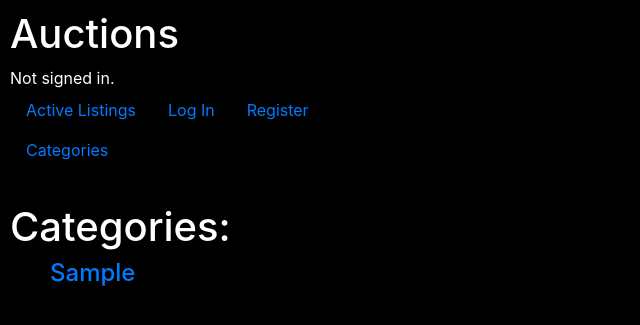
After one commit to Tarvalas/Project2, a Django app: page /categories in a window 1280 px wide. The commit adds this page. Shown: the top 325 px of the page, without its empty margins (0-640 px from the left). Run offline with Django 3.2, Linux system fonts and the light colour scheme; tables that the repository leaves empty hold one stand-in row (values such as "Sample post"); some libraries are stand-ins or nearby versions.

Commit message:
altered database, added functionality for categories (got rid of tags)

```diff
--- a/auctions/models.py
+++ b/auctions/models.py
@@ -1,7 +1,6 @@
 from django.contrib.auth.models import AbstractUser
 from django.db import models
 from django.core.validators import MinValueValidator
-from taggit.managers import TaggableManager
 
 
 class User(AbstractUser):
@@ -18,9 +17,10 @@ class Listing(models.Model):
     description = models.TextField(max_length=800)
     start_bid = models.DecimalField(max_digits=12, decimal_places=2, validators=[MinValueValidator(0.00)])
     image_url = models.URLField(blank=True, null=True)
-    tags = TaggableManager(blank=True)
+    category = models.CharField(max_length=30, null=True, blank=True)
     list_time = models.DateTimeField(auto_now_add=True)
     num_bids = models.IntegerField(default=0)
+    winner = models.CharField(max_length=50, blank=True, null=True)
 
     def __str__(self):
         return f"{self.title}"
--- a/auctions/static/auctions/styles.css
+++ b/auctions/static/auctions/styles.css
@@ -28,6 +28,10 @@ body {
     background-color: teal;
 }
 
+#category-list {
+    list-style-type: none;
+}
+
 .comment-text {
     background-color: pink;
     color: black;
@@ -55,18 +59,9 @@ body {
     background-color: pink;
 }
 
-#tags {
+#category {
     float: left;
-    text-align: center;
-    width: 100%;
-    list-style: none;
-    margin: 0px;
-    padding: 0px;
-}
-
-#tag {
-    float: left;
-    color: dodgerblue;
+    color: black;
     margin: 0px;
     padding: 2%;
     padding-top: 0%;
@@ -98,16 +93,6 @@ body {
     word-wrap: break-word;
 }
 
-#full_tags {
-    float: left;
-    text-align: center;
-    width: 100%;
-    position: absolute;
-    bottom: 5px;
-    list-style: none;
-    margin: 0px;
-    padding: 0px;
-}
 
 .edit_btn {
     float: right;
--- /dev/null
+++ b/auctions/templates/auctions/categories.html
@@ -0,0 +1,14 @@
+{% extends 'auctions/layout.html' %}
+
+{% block body %}
+    <h1>Categories:</h1>
+    {% if categories %}
+        <ul id="category-list">
+            {% for category in categories %}
+                <li><a href="{% url 'category_listing' category %}"><h4>{{ category }}</h4></a></li>
+            {% endfor %}
+        </ul>
+    {% else %}
+        <strong>There are currently no categories.</strong>
+    {% endif %}
+{% endblock %}
--- a/auctions/templates/auctions/layout.html
+++ b/auctions/templates/auctions/layout.html
@@ -19,6 +19,7 @@
         <ul class="nav">
             <li class="nav-item">
                 <a class="nav-link" href="{% url 'index' %}">Active Listings</a>
+                <a class="nav-link" href="{% url 'categories' %}">Categories</a>
             </li>
             {% if user.is_authenticated %}
                 <li class="nav-item">
--- a/auctions/urls.py
+++ b/auctions/urls.py
@@ -10,5 +10,7 @@ urlpatterns = [
     path("create_listing", views.create_listing_view, name="create_listing"),
     path("edit_listing/<int:item_id>", views.edit_listing_view, name="edit_listing"),
     path("see_listing/<int:item_id>", views.see_listing, name="see_listing"),
-    path("watchlist", views.watchlist_view, name="watchlist")
+    path("watchlist", views.watchlist_view, name="watchlist"),
+    path("categories", views.categories, name="categories"),
+    path("categories/<str:category>", views.category_listing, name="category_listing")
 ]
--- a/auctions/views.py
+++ b/auctions/views.py
@@ -80,7 +80,7 @@ def register(request):
             "form": RegisterForm()
         })
 
-
+@login_required(login_url= 'login')
 def create_listing_view(request):
     form = ListingForm()
 
@@ -89,6 +89,9 @@ def create_listing_view(request):
         if form.is_valid():
             try:
                 form.instance.user = request.user
+                form.instance.category = form.instance.category.lower()
+                if not form.instance.image_url:
+                    form.instance.image_url = 'https://www.publicdomainpictures.net/pictures/470000/nahled/image-not-found.png'
                 form.save()
             except IntegrityError:
                 return render(request, "auctions/listing_create.html", {
@@ -166,6 +169,9 @@ def see_listing(request, item_id):
             bid_form = BiddingForm(request.POST)
             if bid_form.is_valid():
                 if bid_form.cleaned_data['bid'] > listing.start_bid:
+                    bid_form.instance.user = request.user
+                    bid_form.instance.item = listing
+                    bid_form.save()
                     listing.start_bid = bid_form.cleaned_data['bid']
                     listing.num_bids += 1
                     listing.save(update_fields=['start_bid', 'num_bids'])
@@ -182,7 +188,7 @@ def see_listing(request, item_id):
                     comment_form.save()
                     return render(request, "auctions/listing.html", context=context)
                 else:
-                    context["message"] = "Your bid must be greater than the current bid."
+                    context["message"] = "Your comment cannot be posted."
                     return render(request, "auctions/listing.html", context=context)
     else:
         return render(request, "auctions/listing.html", context=context)
@@ -205,3 +211,20 @@ def watchlist_view(request):
         "listings": watchlist
     }
     return render(request, "auctions/index.html", context=context)
+
+
+def categories(request):
+    categories = [category.get('category') for category in Listing.objects.values('category').distinct()]
+    context = {
+        "categories": categories,
+    }
+    return render(request, "auctions/categories.html", context)
+
+def category_listing(request, category):
+    category_listings = Listing.objects.filter(category=category)
+
+    context = {
+        'is_watchlist': False,
+        "listings": category_listings
+    }
+    return render(request, "auctions/index.html", context)
--- a/commerce/settings.py
+++ b/commerce/settings.py
@@ -38,11 +38,7 @@ INSTALLED_APPS = [
     'django.contrib.sessions',
     'django.contrib.messages',
     'django.contrib.staticfiles',
-    'taggit', # django-taggit
 ]
-
-# django-taggit tags should be case insensitive
-TAGGIT_CASE_INSENSITIVE = True
 
 MIDDLEWARE = [
     'django.middleware.security.SecurityMiddleware',
```
Also changed, not shown: auctions/forms.py (+3 -5 lines), auctions/templates/auctions/index.html (+3 -7 lines), auctions/templates/auctions/listing.html (+13 -13 lines), auctions/tests.py (+2 -17 lines), auctions/migrations/0001_initial.py, auctions/migrations/0002_alter_user_watchlist.py (deleted), auctions/migrations/0003_rename_current_bid_listing_start_bid.py (deleted), auctions/migrations/0004_listing_num_bids.py (deleted), auctions/migrations/0005_alter_bid_bid.py (deleted), auctions/migrations/0006_alter_comment_item.py (deleted).
